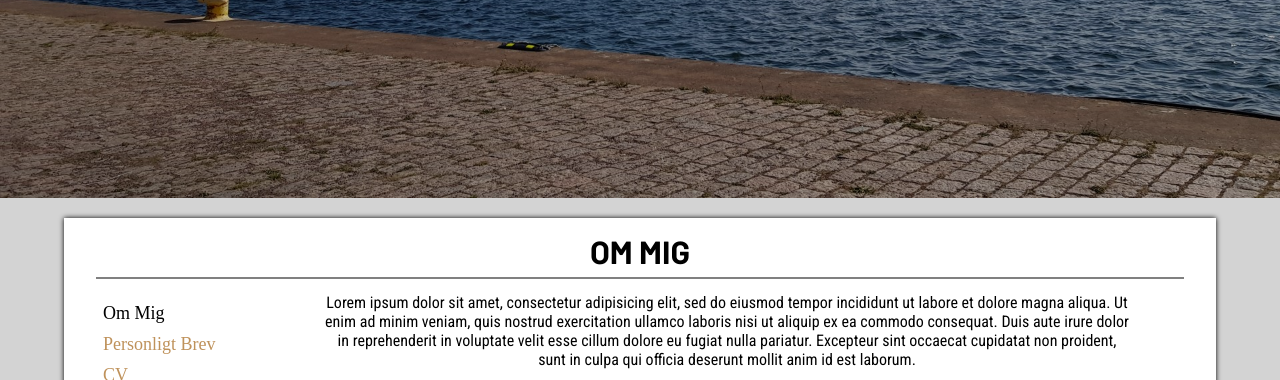
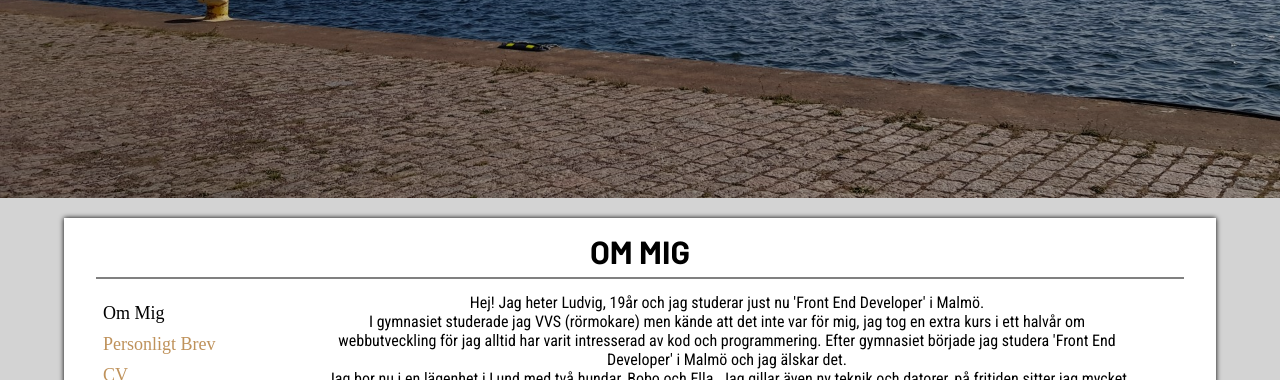
Before and after one commit to Ludvig-Lundberg/Ludvig-Lundberg.github.io, a plain HTML site: page cv_om_mig.html in a window 1280 px wide. Shown: the part 572-952 px from the top of the page. Drawn offline with Linux system fonts and the light colour scheme.

Commit message:
Update cv_om_mig.html

```diff
--- a/cv_om_mig.html
+++ b/cv_om_mig.html
@@ -46,19 +46,9 @@
 					<li class="black">0722398988</li>
 				</ul>
 			</div>
-			<div class="grid_item_3"><p>Lorem ipsum dolor sit amet, consectetur adipisicing elit, sed do eiusmod
-			tempor incididunt ut labore et dolore magna aliqua. Ut enim ad minim veniam,
-			quis nostrud exercitation ullamco laboris nisi ut aliquip ex ea commodo
-			consequat. Duis aute irure dolor in reprehenderit in voluptate velit esse
-			cillum dolore eu fugiat nulla pariatur. Excepteur sint occaecat cupidatat non
-			proident, sunt in culpa qui officia deserunt mollit anim id est laborum. <br>
-			<br>
-		Lorem ipsum dolor sit amet, consectetur adipisicing elit, sed do eiusmod
-			tempor incididunt ut labore et dolore magna aliqua. Ut enim ad minim veniam,
-			quis nostrud exercitation ullamco laboris nisi ut aliquip ex ea commodo
-			consequat. Duis aute irure dolor in reprehenderit in voluptate velit esse
-			cillum dolore eu fugiat nulla pariatur. Excepteur sint occaecat cupidatat non
-			proident, sunt in culpa qui officia deserunt mollit anim id est laborum.</p>
+			<div class="grid_item_3"><p>Hej! Jag heter Ludvig, 19år och jag studerar just nu 'Front End Developer' i Malmö.</p>
+				<p>I gymnasiet studerade jag VVS (rörmokare) men kände att det inte var för mig, jag tog en extra kurs i ett halvår om webbutveckling för jag alltid har varit intresserad av kod och programmering. Efter gymnasiet började jag studera 'Front End Developer' i Malmö och jag älskar det.</p>
+				<p>Jag bor nu i en lägenhet i Lund med två hundar, Bobo och Ella. Jag gillar även ny teknik och datorer, på fritiden sitter jag mycket vid datorn eller är ute och går när det är fint väder.</p>
 		</div>
 		</div>
 	</main>
```
